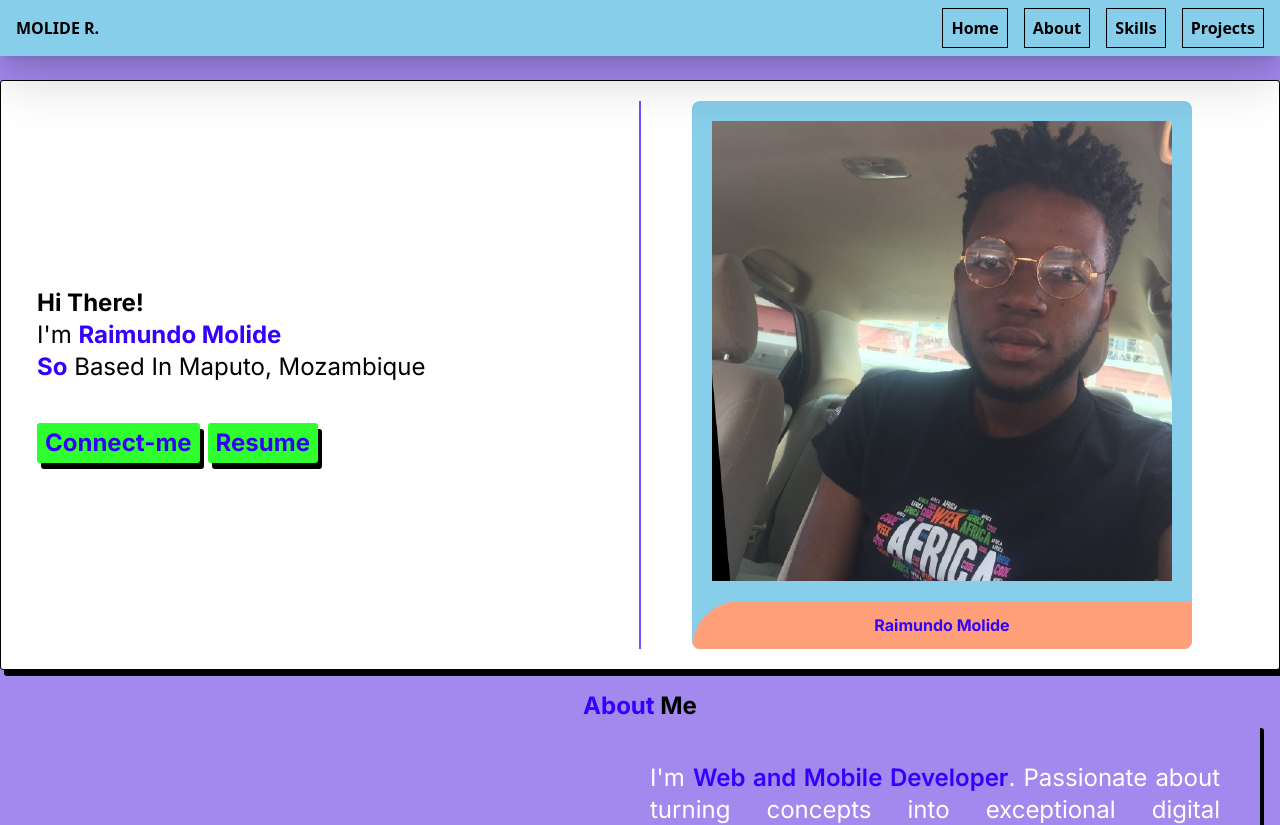
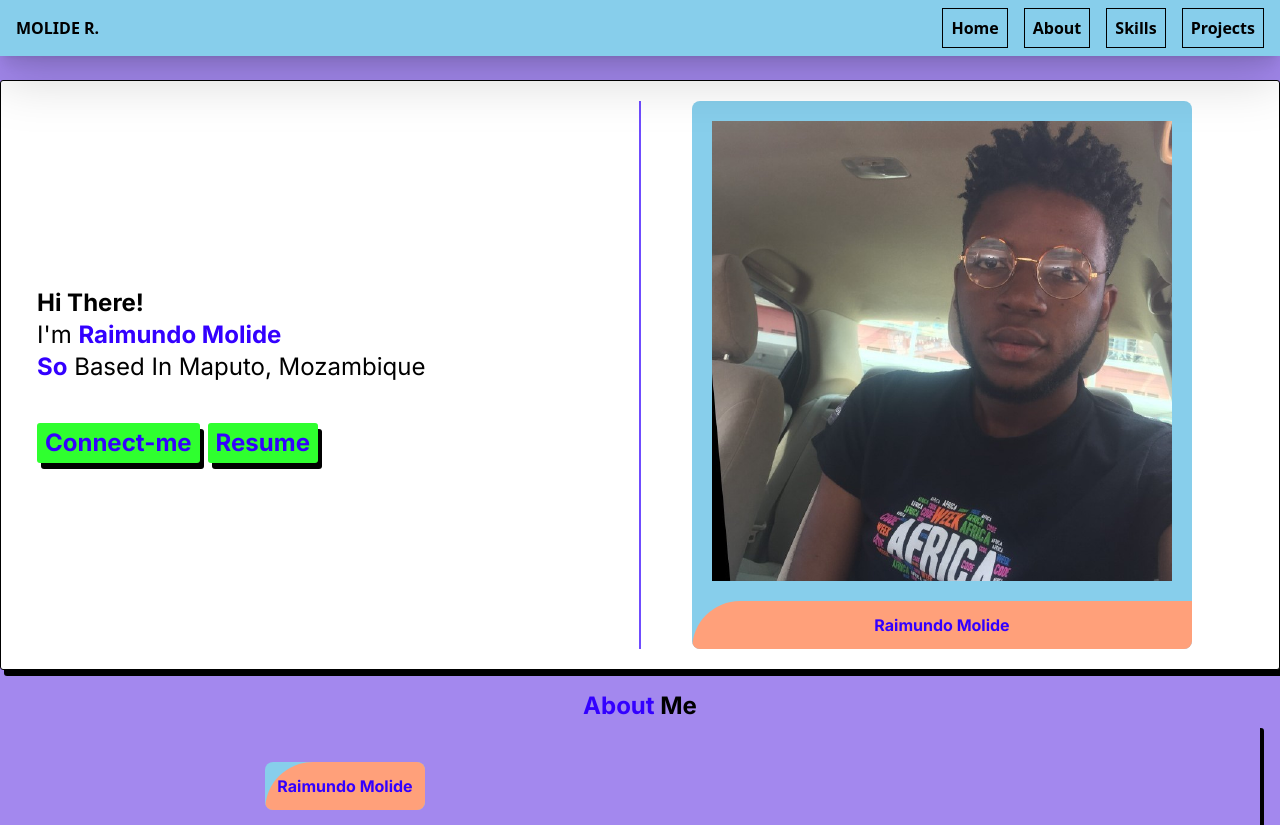
Before and after one commit to raymolide/neoportfolio, a Next.js app: page / in a window 1280 px wide. Shown: the top 825 px of the page. Built offline with nearby package versions, Linux system fonts and the light colour scheme.

Commit message:
update about

```diff
--- a/src/components/about/about.tsx
+++ b/src/components/about/about.tsx
@@ -21,7 +21,6 @@ function About() {
                 </div>
                 <div className="flex-1 pl-5">
                     <div className='text-2xl text-justify'>
-                        <p>I'm <span className='text-auxiliar font-semibold'>Web and Mobile Developer</span>. Passionate about turning concepts into exceptional digital experiences. Always seeking innovation and staying updated with the latest technological trends to deliver high-quality products and enhance the user experience.</p>
 
                     </div>
                 </div>
```
